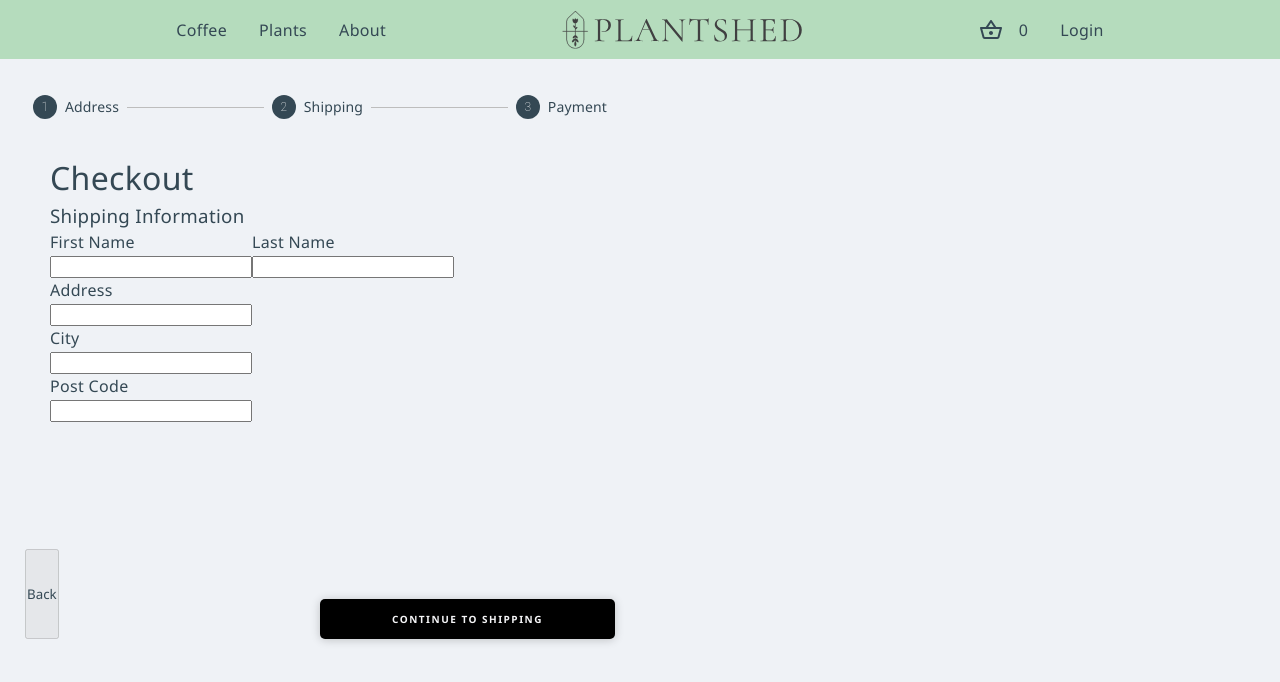
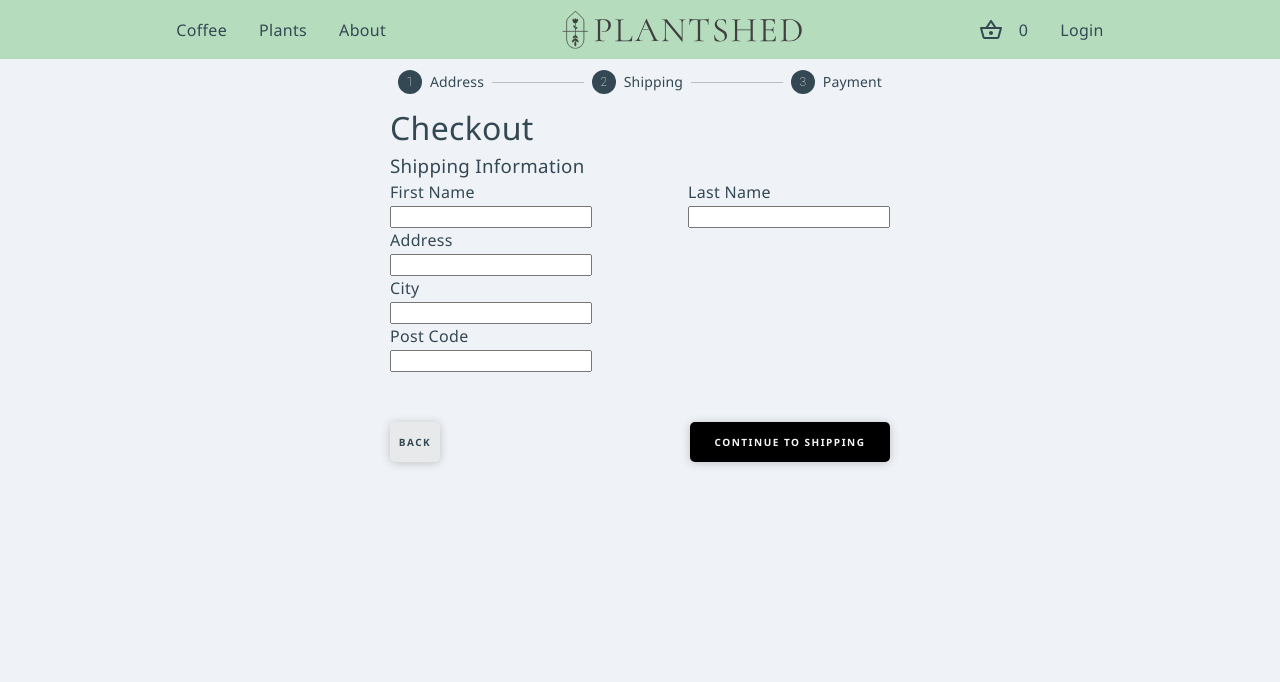
Before and after one commit to stefaniesatna/plantshed, a React (Create React App) app: page /checkout in a window 1280 px wide. Shown: the top 682 px of the page. Built offline with nearby package versions, Linux system fonts and the light colour scheme.

Commit message:
Make login a form

```diff
--- a/src/components/login/LoginWithEmail.js
+++ b/src/components/login/LoginWithEmail.js
@@ -1,11 +1,29 @@
 export default function LoginWithEmail({ handleBack }) {
   return (
     <div className="login-modal">
+      <button className="back-btn" onClick={handleBack}>
+        Back
+      </button>
       <h1>Welcome Back</h1>
       <h2>Login with email</h2>
-      <input type="text" placeholder="Email" />
-      <input type="text" placeholder="Password" />
-      <button onClick={handleBack}>Back</button>
+      <form className="login-form">
+        <div className="section">
+        <label>
+          Email
+          <input type="text" placeholder="Email" />
+        </label>
+        </div>
+        <div className="section">
+        <label>
+          Password
+          <input
+            type="text"
+            placeholder="Password"
+          />
+        </label>
+        </div>
+        <button className="login-page login-button">Log in</button>
+      </form>
     </div>
   );
 }
--- a/src/styles/index.css
+++ b/src/styles/index.css
@@ -325,15 +325,25 @@ body {
 }
 
 .checkout {
-  height: 430px;
+  height: auto;
   /**background: #2f2c33;**/
   color: var(--text-strong);
-  width: 50%;
-  /**height: 430px;**/
+  width: 100%;
+  display: -webkit-box;
+  display: -ms-flexbox;
+  display: flex;
+  -webkit-box-pack: center;
+      -ms-flex-pack: center;
+          justify-content: center;
 }
 
 .checkout .checkout-container {
-  padding: 35px 25px;
+  width: 500px;
+  margin-top: 10px;
+}
+
+.checkout .checkout-label {
+  color: var(--text-strong);
 }
 
 .checkout .checkout-input {
@@ -376,13 +386,34 @@ body {
   margin-right: 5px;
 }
 
-.checkout .checkout-btn {
+.back-btn {
+  background: var(--component);
+  -webkit-box-shadow: 0px 1px 10px rgba(0, 0, 0, 0.2);
+          box-shadow: 0px 1px 10px rgba(0, 0, 0, 0.2);
+  border: 0;
+  border-radius: 5px;
+  width: 10%;
+  height: 40px;
+  margin-top: 50px;
+  color: var(--text-strong);
+  font-size: 10px;
+  font-weight: 700;
+  text-transform: uppercase;
+  letter-spacing: 1.5px;
+  cursor: pointer;
+}
+
+.back-btn:hover {
+  background: var(--selected);
+}
+
+.checkout-btn {
   background: #000;
   -webkit-box-shadow: 0px 1px 10px rgba(0, 0, 0, 0.2);
           box-shadow: 0px 1px 10px rgba(0, 0, 0, 0.2);
   border: 0;
   border-radius: 5px;
-  width: 50%;
+  width: 40%;
   height: 40px;
   margin-top: 50px;
   color: var(--text-contrast);
@@ -391,6 +422,10 @@ body {
   text-transform: uppercase;
   letter-spacing: 1.5px;
   cursor: pointer;
+}
+
+.checkout-btn:hover {
+  color: var(--text-dull);
 }
 
 .login-page {
@@ -435,6 +470,24 @@ body {
   margin-top: 1em;
 }
 
+.login-page .login-form {
+  width: 90%;
+  background-color: aqua;
+}
+
+.login-page .login-form .section {
+  padding: 1em 0 0 0;
+}
+
+.login-page .login-form input {
+  width: 100%;
+  padding: 1em;
+}
+
+.login-page .login-form label {
+  width: 100%;
+}
+
 .login-page .centered-text {
   text-align: center;
 }
```
Also changed, not shown: src/styles/index.scss (+19 -0 lines), 1 other file (tests, documents, lock files or other folders).
